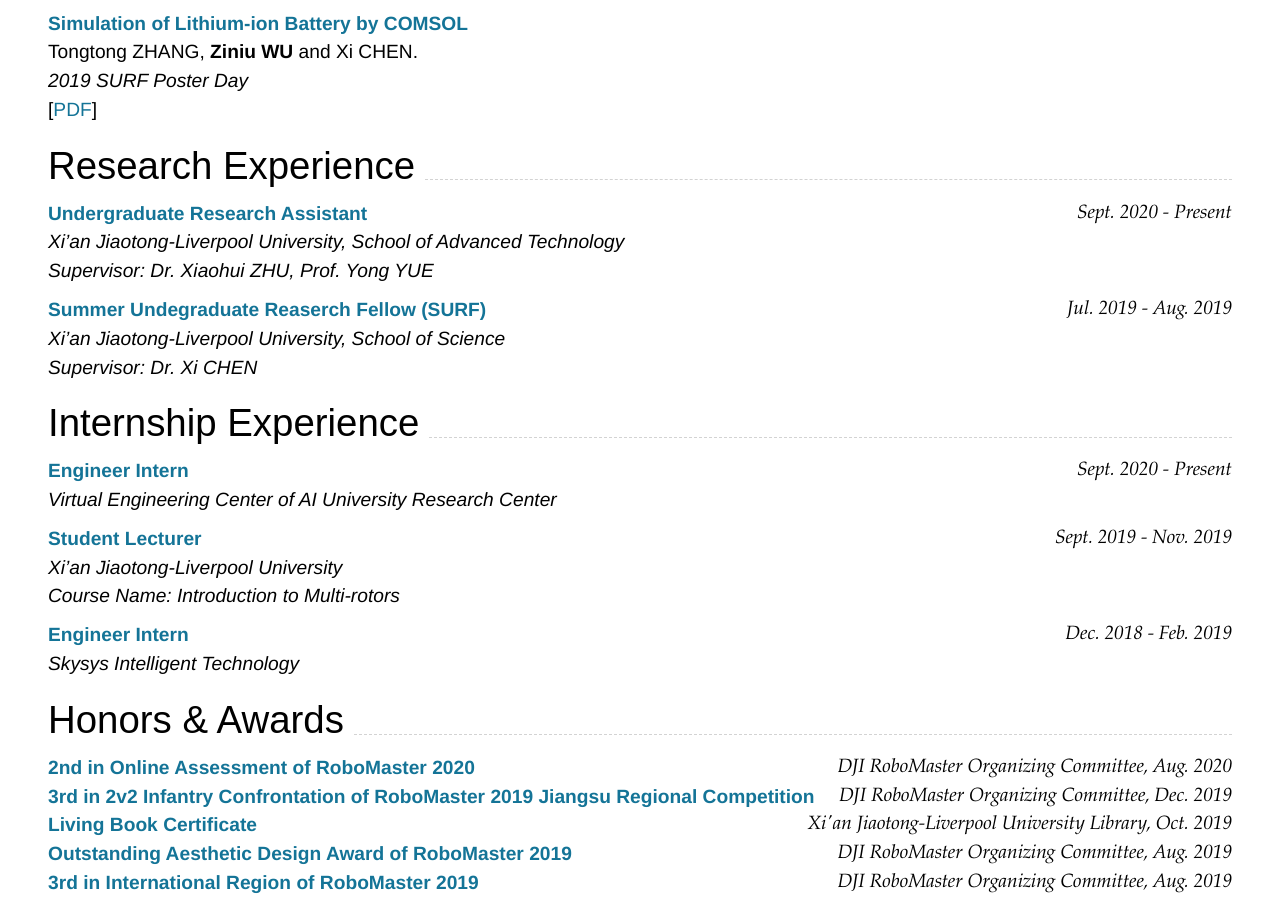
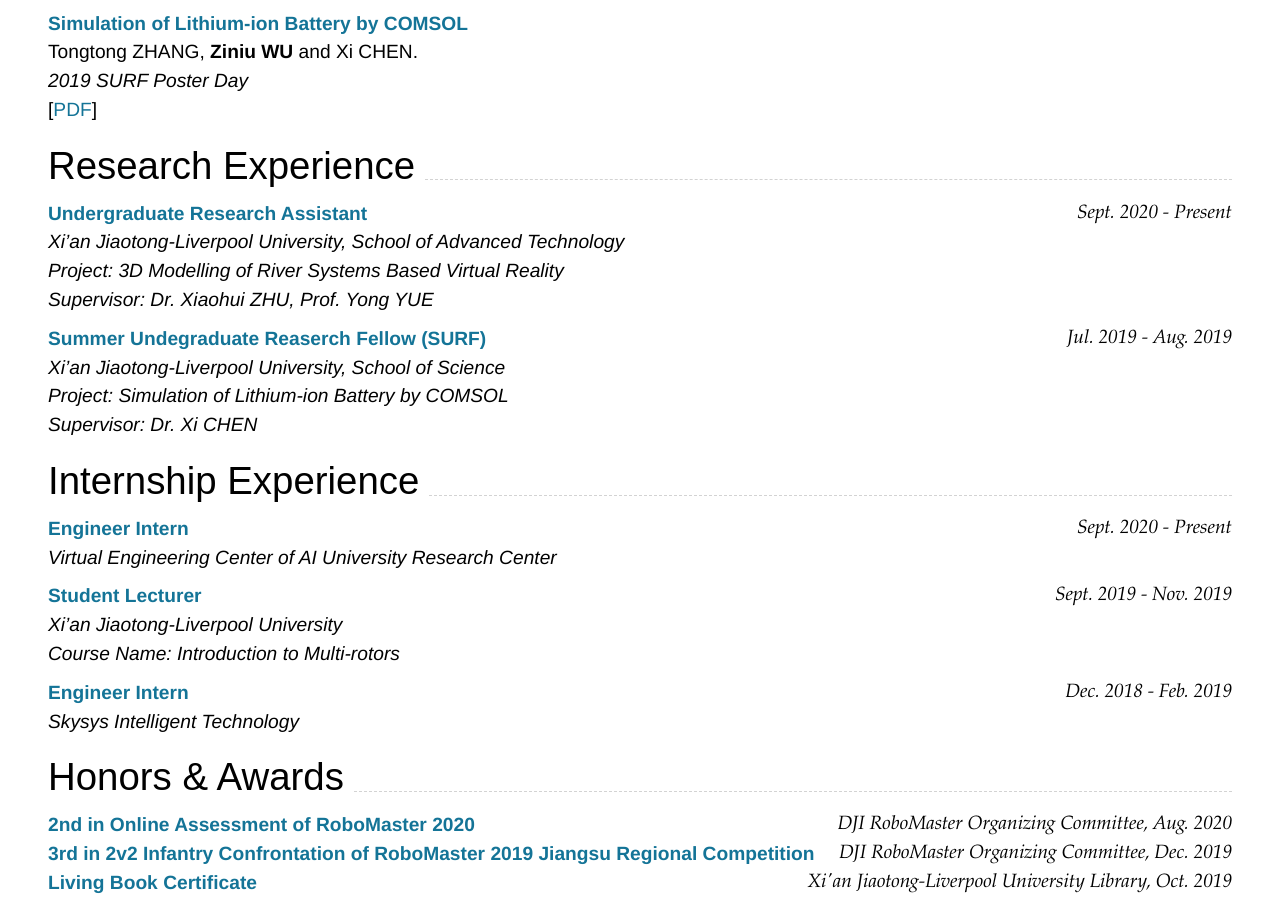
Before and after one commit to RoboDD/ziniu-cv, a Jekyll site: the page built from index.md, in a window 1280 px wide and 900 px high, scrolled down 738 px. Built offline with Jekyll 4.4.1, drawn with Linux system fonts in a browser that asks for light colours; nearby versions of some CDN libraries.

Commit message:
Update index.md

```diff
--- a/index.md
+++ b/index.md
@@ -63,11 +63,15 @@ _2019 SURF Poster Day_<br>
 
 _Xi'an Jiaotong-Liverpool University, School of Advanced Technology_<br>
 
+_Project: 3D Modelling of River Systems Based Virtual Reality_<br>
+
 _Supervisor: Dr. Xiaohui ZHU, Prof. Yong YUE_<br>
 
 ### [**Summer Undegraduate Reaserch Fellow (SURF)**]() `Jul. 2019 - Aug. 2019`
 
 _Xi'an Jiaotong-Liverpool University, School of Science_<br>
+
+_Project: Simulation of Lithium-ion Battery by COMSOL_<br>
 
 _Supervisor: Dr. Xi CHEN_<br>
 
```
